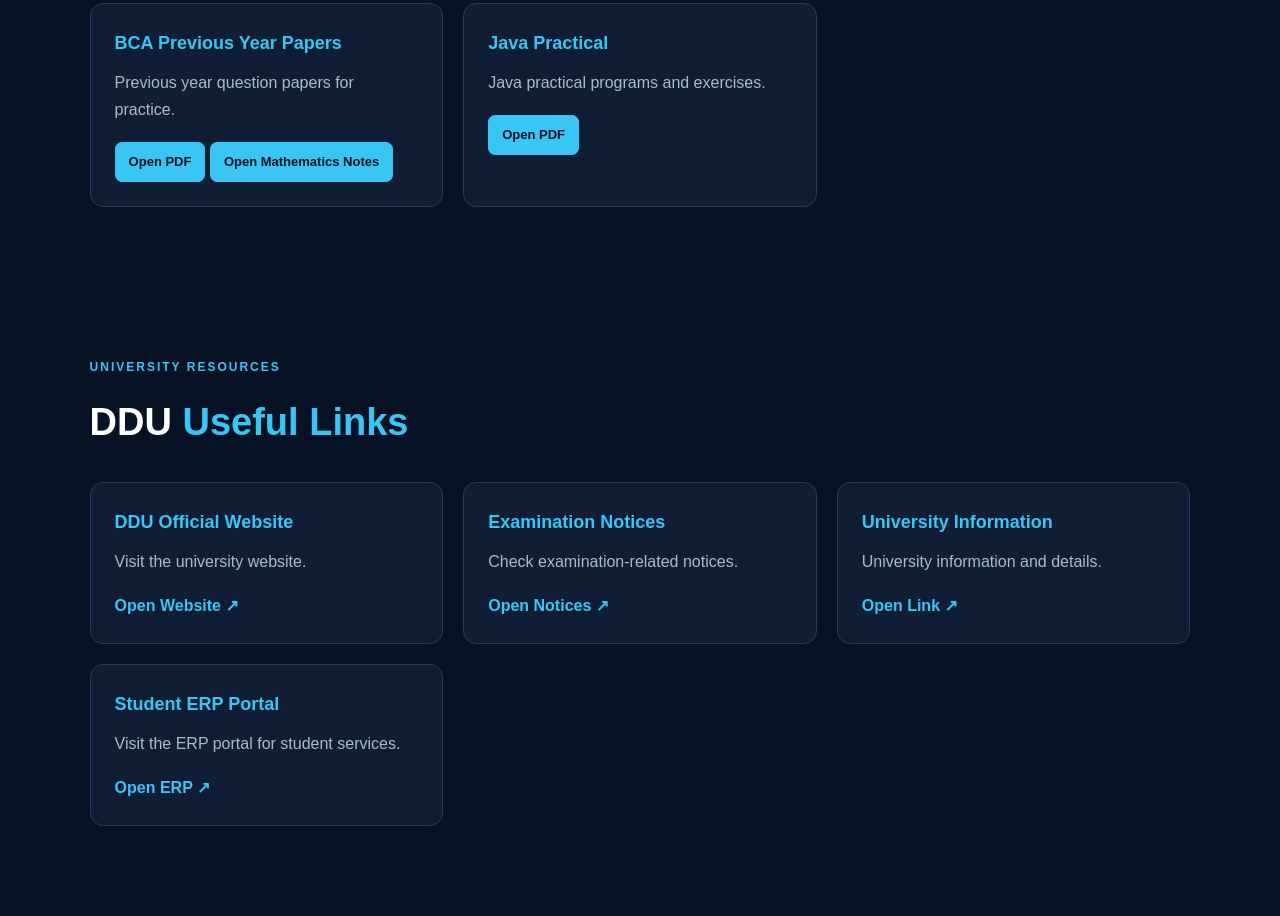
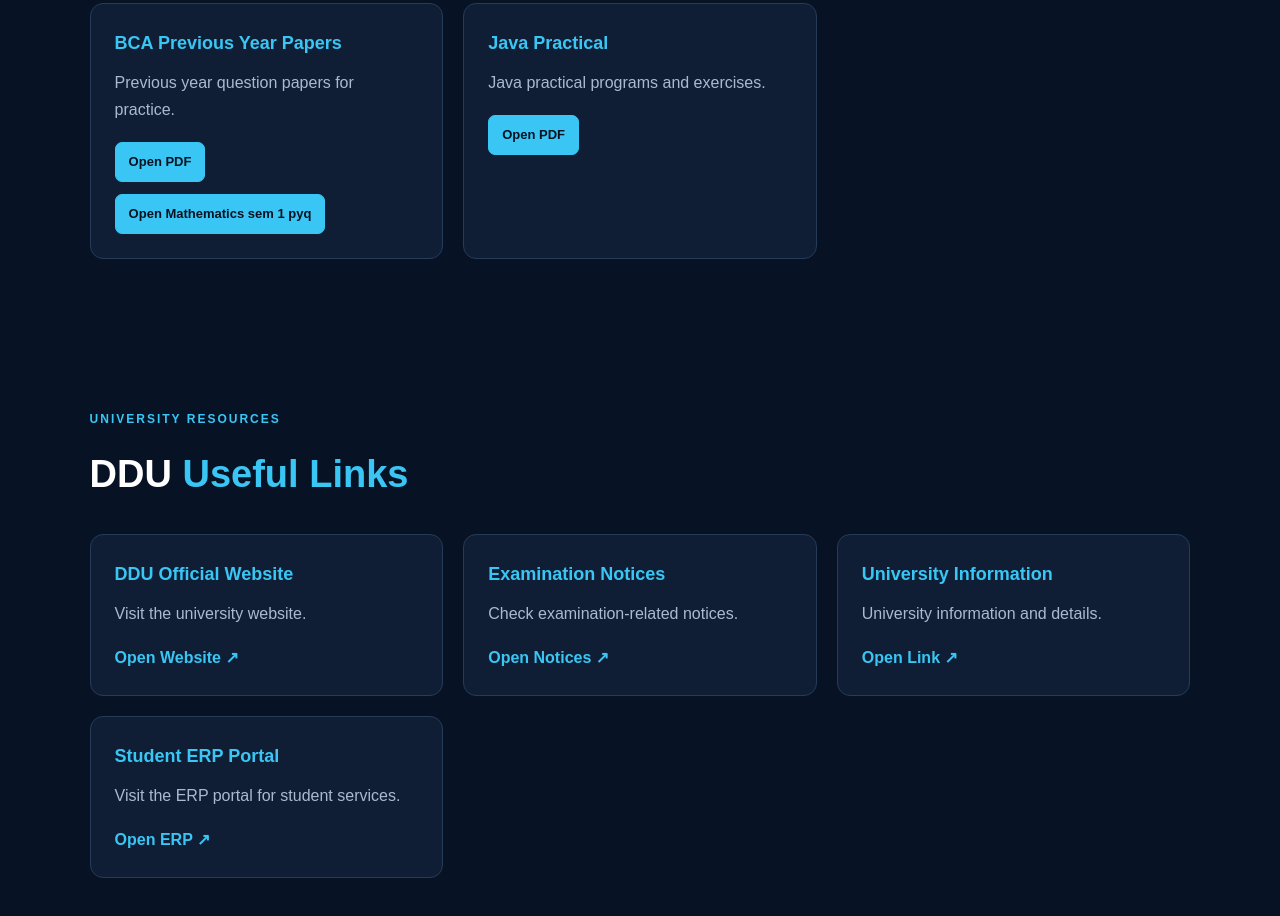
Before and after one commit to anishpal8858/anish-portfolio, a plain HTML site: page index.html in a window 1280 px wide. Shown: the part 3210-4126 px from the top of the page. Drawn offline with Linux system fonts and the light colour scheme.

Commit message:
Update index.html

```diff
--- a/index.html
+++ b/index.html
@@ -204,7 +204,7 @@
         <p>Previous year question papers for practice.</p>
         <a class="btn small" href="pdfs/BCA_PYQ.pdf" target="_blank">Open PDF</a>
          <a class="btn small" href="./math-sem1.pdf" target="_blank">
-  Open Mathematics Notes
+  Open Mathematics sem 1 pyq
 </a>
 </a>
       </article>
```
